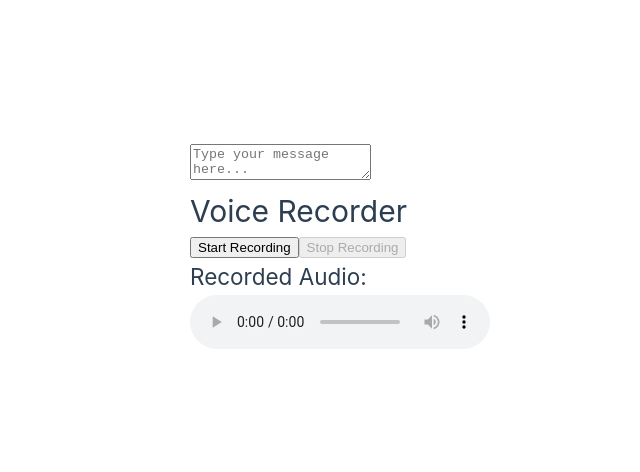
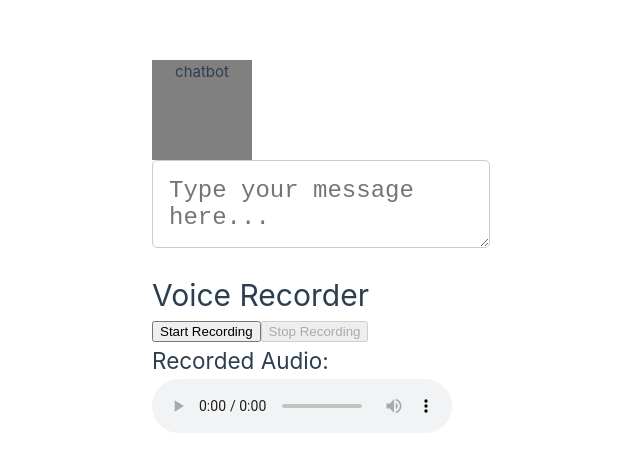
Before and after one commit to Additivemenu/ai-voice-recognition-fe, a Vue app: page / in a window 1280 px wide. Shown: the part 150-622 px from the top of the page, without its empty margins (150-790 px from the left). Built offline with nearby package versions, Linux system fonts and the light colour scheme; no server answers.

Commit message:
added dummy trigger and close word for chatbot

```diff
--- a/package.json
+++ b/package.json
@@ -10,6 +10,7 @@
   },
   "dependencies": {
     "openai": "^4.54.0",
+    "pinia": "^2.2.0",
     "vue": "^3.4.29"
   },
   "devDependencies": {
--- a/src/App.vue
+++ b/src/App.vue
@@ -1,18 +1,48 @@
 <script setup>
 import AudioRecorder from "./components/AudioRecorder.vue";
+import { onMounted, ref } from "vue";
+import { useChatbotStore } from "@/stores/chatbot-store.js";
+
+const chatbotStore = useChatbotStore();
+
+
+const note = ref("");
+const setNote = (textContent) => {
+  note.value = textContent;
+};
 </script>
 
 <template>
   <main>
+    <div class="chatbot-live" :style="{ background: chatbotStore.isChatbotActive ? 'lightgreen' : 'grey' }">chatbot</div>
+
     <div class="voice-control">
       <textarea
-        class="voice-text"
+        class="note-text"
         placeholder="Type your message here..."
+        :value="note"
       ></textarea>
     </div>
 
-    <AudioRecorder />
+    <AudioRecorder :setNote="setNote" />
   </main>
 </template>
 
-<style scoped></style>
+<style scoped>
+.note-text {
+  resize: vertical;
+  width: 100%;
+  max-height: 300px;
+  font-size: 1.5rem;
+  padding: 1rem;
+  margin-bottom: 1rem;
+  border: 1px solid #ccc;
+  border-radius: 5px;
+}
+
+.chatbot-live {
+  height: 100px;
+  width: 100px;
+  text-align: center;
+}
+</style>
--- a/src/components/AudioRecorder.vue
+++ b/src/components/AudioRecorder.vue
@@ -1,6 +1,15 @@
 <script setup>
 import { onMounted, ref } from "vue";
 import { transcribeAudioWithOpenAI } from "@/libs/OpenAI";
+import { useChatbotStore } from "@/stores/chatbot-store.js";
+
+const props = defineProps({
+  setNote: {
+    type: Function,
+    required: true,
+  },
+});
+const chatbotStore = useChatbotStore();
 
 const startBtn = ref(null); // these ref value get populated during onMounted() lifecycle
 const stopBtn = ref(null);
@@ -9,9 +18,8 @@ const audioPlayback = ref(null);
 let mediaRecorder;
 let audioChunks = []; // ! Store the audio data chunks when they are available
 
-// Get references to UI elements
-onMounted(() => {});
-
+// TODO: how to trigger the start record and end record when user speaks? -> not using buttons
+// TODO: add debouncing to avoid multiple transcriptions
 const handleStartRecord = async () => {
   if (
     startBtn.value === null ||
@@ -22,11 +30,9 @@ const handleStartRecord = async () => {
   }
 
   // Request access to the microphone
-  const stream = await navigator.mediaDevices.getUserMedia({ audio: true });
+  const stream = await navigator.mediaDevices.getUserMedia({ audio: true }); //FIXME: this should be turn on when user access page
   // Create a MediaRecorder instance
   mediaRecorder = new MediaRecorder(stream);
-
-  // debugger;
 
   // Start recording
   mediaRecorder.start();
@@ -46,22 +52,40 @@ const handleStartRecord = async () => {
     const audioUrl = URL.createObjectURL(audioBlob);
     audioPlayback.value.src = audioUrl; // ! feed the audio to the audio element
 
-    // TODO:  audioBlob -> audioFile (mp3)
+    // audioBlob -> audioFile (mp3)
     const audioFile = new File([audioBlob], "audio.mp3", { type: "audio/mp3" });
+
+    // query OpenAI: audioFile -> transcribedText
     try {
       const transcribedText = await transcribeAudioWithOpenAI(audioFile);
-      alert(transcribedText);
+
+      // Toggle chatbot if the transcribed text contains the trigger magic word
+      const isTriggerWord = /hey,? tasker/.test(transcribedText.toLowerCase());
+      if (isTriggerWord && !chatbotStore.isChatbotActive) {
+        chatbotStore.toggleChatbot();
+      }
+
+      const isCloseWord = /tasker,? close/.test(transcribedText.toLowerCase());
+      if (isCloseWord & chatbotStore.isChatbotActive) {
+        chatbotStore.toggleChatbot();
+      }
+
+      // TODO: respond to the transcribed text -> various actions based on the transcribed text (should hand over to action handler interface)
+      if (chatbotStore.isChatbotActive) {
+        props.setNote(transcribedText);
+      }
     } catch (error) {
       console.error(error);
+    } finally {
+      // final cleanup
+      audioChunks = []; // Reset the chunks array
+      startBtn.value.disabled = false;
+      stopBtn.value.disabled = true;
     }
-
-    // final cleanup
-    audioChunks = []; // Reset the chunks array
-    startBtn.value.disabled = false;
-    stopBtn.value.disabled = true;
   };
 };
 
+// TODO: add debouncing to avoid multiple transcriptions
 const handleStopRecord = () => {
   mediaRecorder.stop();
 };
--- a/src/libs/OpenAI.js
+++ b/src/libs/OpenAI.js
@@ -1,5 +1,6 @@
 import { OPENAI_KEY } from "@/env";
 
+// TODO: this should be on server-side
 export async function transcribeAudioWithOpenAI(audioFile) {
   const formData = new FormData();
   formData.append("file", audioFile);
--- a/src/main.js
+++ b/src/main.js
@@ -1,9 +1,16 @@
 import './assets/main.css'
 
 import { createApp } from 'vue'
+import { createPinia } from 'pinia'
 import App from './App.vue'
 
-createApp(App).mount('#app')
+const pinia = createPinia()
+const app = createApp(App)
+
+app.use(pinia)
+app.mount('#app')
+
+
 
 
 // https://github.com/Additivemenu/ai-voice-recognition-fe
--- /dev/null
+++ b/src/stores/chatbot-store.js
@@ -0,0 +1,20 @@
+import { defineStore } from "pinia";
+import { ref } from "vue";
+
+// You can name the return value of `defineStore()` anything you want,
+// but it's best to use the name of the store and surround it with `use`
+// and `Store` (e.g. `useUserStore`, `useCartStore`, `useProductStore`)
+// the first argument is a unique id of the store across your application
+export const useChatbotStore = defineStore("chatbot", () => {
+  // other options...
+  const isChatbotActive = ref(false); // ! only when the chatbot is active should the system process user voice tasks
+
+  function toggleChatbot() {
+    isChatbotActive.value = !isChatbotActive.value;
+  }
+
+  return {
+    isChatbotActive,
+    toggleChatbot,
+  };
+});
```
Also changed, not shown: 1 other file (tests, documents, lock files or other folders).
